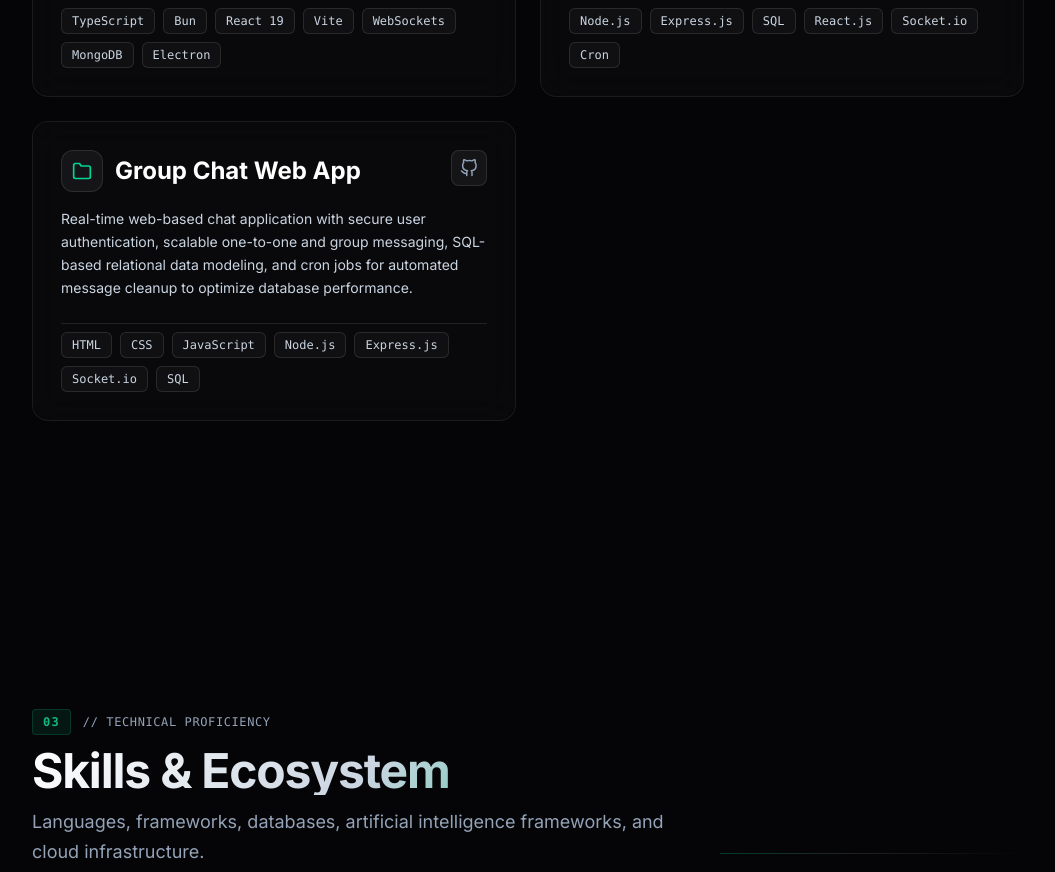
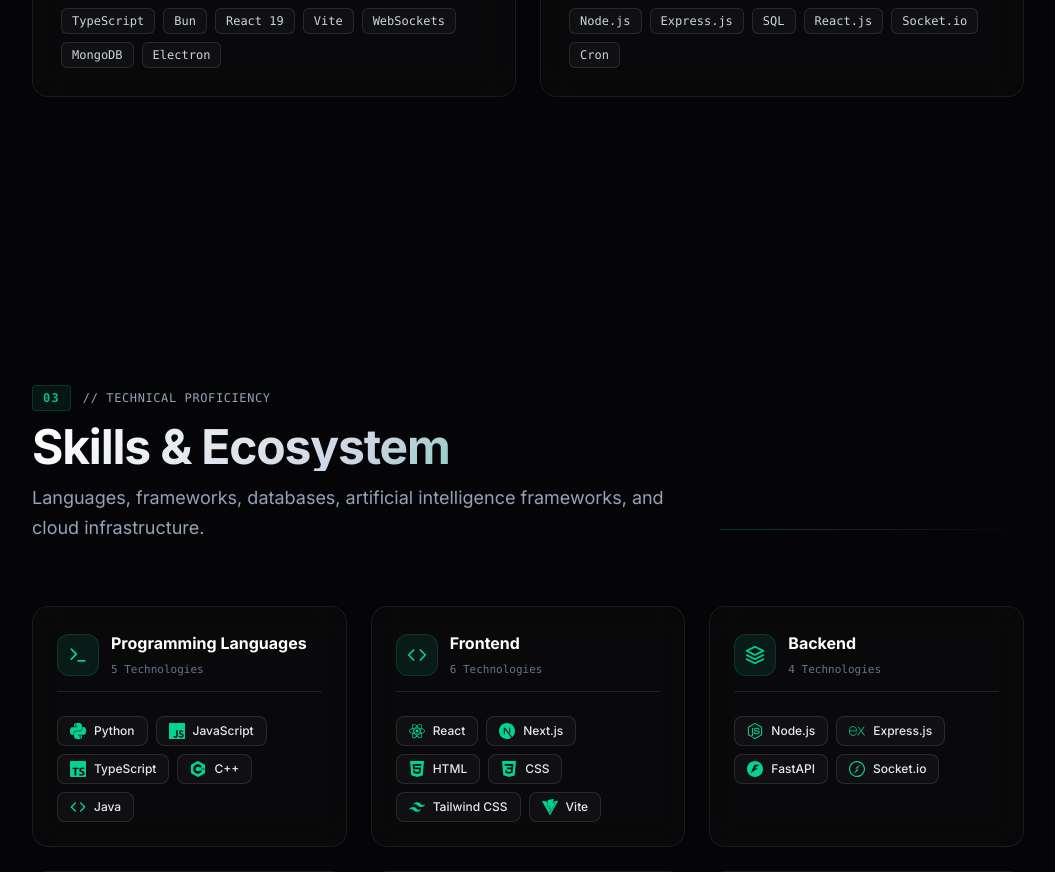
Before and after one commit to sanketpatel32/Resume, a Next.js app: page / in a window 1280 px wide. Shown: the part 3360-4232 px from the top of the page, without its empty margins (112-1167 px from the left). Built offline with nearby package versions, Linux system fonts and the light colour scheme.

Commit message:
feat: remove Group Chat Web App project

```diff
--- a/src/features/resume/content/projects.ts
+++ b/src/features/resume/content/projects.ts
@@ -68,13 +68,4 @@
       github: "https://github.com/sanketpatel32/fresha-salon-app",
     },
   },
-  {
-    name: "Group Chat Web App",
-    description:
-      "Real-time web-based chat application with secure user authentication, scalable one-to-one and group messaging, SQL-based relational data modeling, and cron jobs for automated message cleanup to optimize database performance.",
-    tech: ["HTML", "CSS", "JavaScript", "Node.js", "Express.js", "Socket.io", "SQL"],
-    links: {
-      github: "https://github.com/sanketpatel32/Group-Chat-App",
-    },
-  },
 ];
--- a/src/features/resume/ui/sections/ProjectsSection.tsx
+++ b/src/features/resume/ui/sections/ProjectsSection.tsx
@@ -21,7 +21,7 @@
       return project.name.includes("ScanForge") || project.name.includes("AuraFlow") || project.name.includes("mdpeek");
     }
     if (activeTab === "fullstack") {
-      return project.name.includes("Salon") || project.name.includes("Group Chat") || project.name.includes("AuraFlow");
+      return project.name.includes("Salon") || project.name.includes("AuraFlow");
     }
     return true;
   });
```
